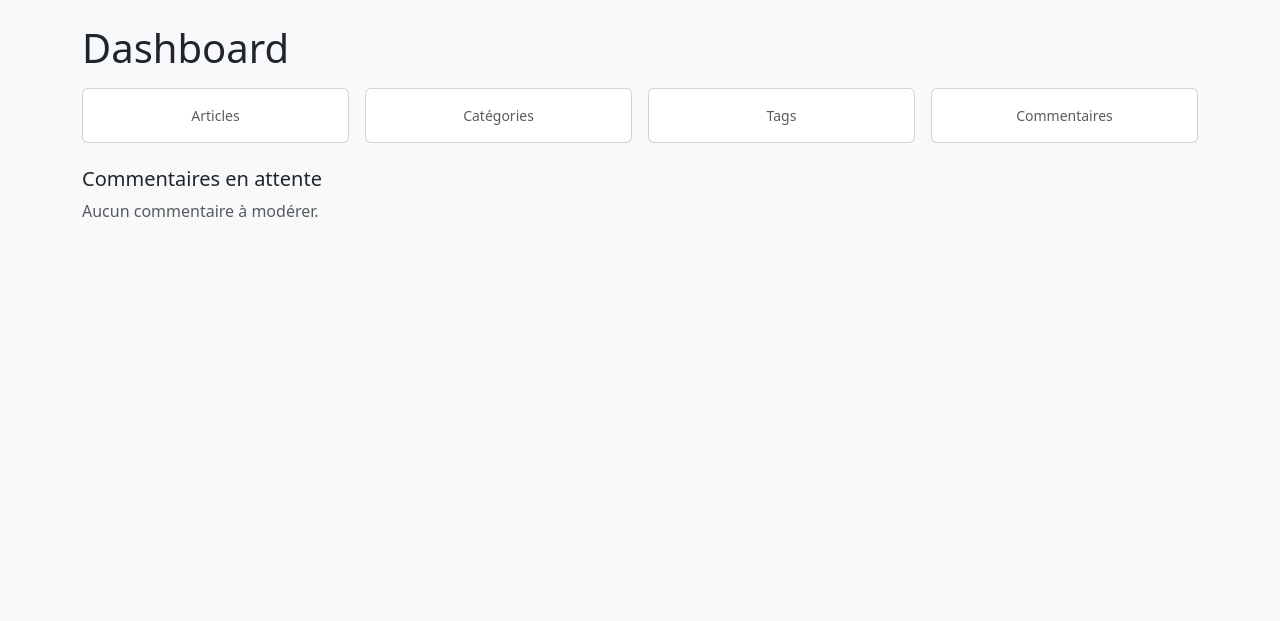
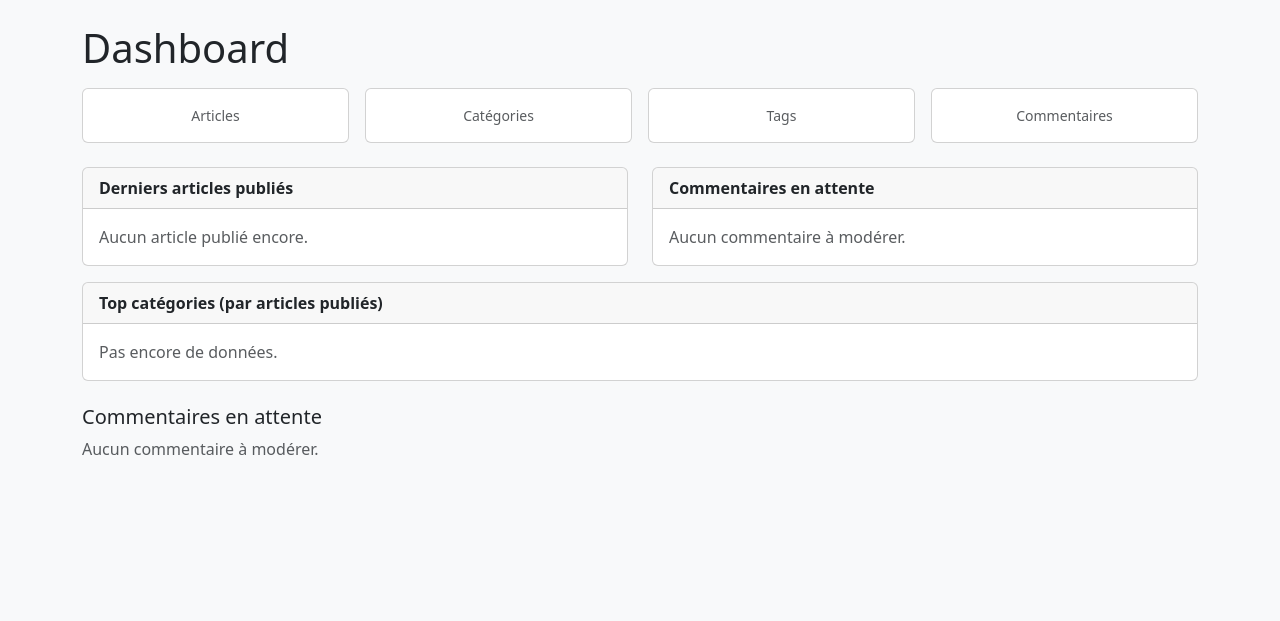
Before and after one commit to shaps31/mangablog, a Symfony app: template templates/admin/dashboard.html.twig in a window 1280 px wide. Shown: the part 56-677 px from the top of the page. Run offline with Twig, Linux system fonts and the light colour scheme; the template is opened without the code that fills it, so the values that code supplies are empty; some libraries are stand-ins or nearby versions.

Commit message:
feat(admin): dashboard enrichi (derniers posts, pending comments, top catégories)

```diff
--- a/templates/admin/dashboard.html.twig
+++ b/templates/admin/dashboard.html.twig
@@ -39,6 +39,88 @@
     </div>
   </div>
 </div>
+    <div class="row mt-4">
+        <div class="col-lg-6">
+            <div class="card mb-3">
+                <div class="card-header fw-bold">Derniers articles publiés</div>
+                <div class="card-body p-0">
+                    {% if latestPosts is empty %}
+                        <p class="m-3 text-muted">Aucun article publié encore.</p>
+                    {% else %}
+                        <table class="table table-sm mb-0 align-middle">
+                            <thead>
+                            <tr>
+                                <th>Titre</th>
+                                <th>Catégorie</th>
+                                <th>Publié le</th>
+                                <th class="text-end">Actions</th>
+                            </tr>
+                            </thead>
+                            <tbody>
+                            {% for p in latestPosts %}
+                                <tr>
+                                    <td>{{ p.title }}</td>
+                                    <td>{{ p.category ? p.category.name : '—' }}</td>
+                                    <td>{{ p.publishedAt ? p.publishedAt|date('Y-m-d H:i') : '—' }}</td>
+                                    <td class="text-end">
+                                        <a class="btn btn-sm btn-outline-primary" href="{{ path('blog_show', {slug: p.slug}) }}">Voir</a>
+                                        <a class="btn btn-sm btn-outline-secondary" href="{{ path('app_post_edit', {id: p.id}) }}">Éditer</a>
+                                    </td>
+                                </tr>
+                            {% endfor %}
+                            </tbody>
+                        </table>
+                    {% endif %}
+                </div>
+            </div>
+        </div>
+
+        <div class="col-lg-6">
+            <div class="card mb-3">
+                <div class="card-header fw-bold">Commentaires en attente</div>
+                <div class="card-body p-0">
+                    {% if pendingComments is empty %}
+                        <p class="m-3 text-muted">Aucun commentaire à modérer.</p>
+                    {% else %}
+                        <ul class="list-group list-group-flush">
+                            {% for c in pendingComments %}
+                                <li class="list-group-item d-flex justify-content-between align-items-start">
+                                    <div class="me-2">
+                                        <div class="fw-semibold">{{ c.author.userIdentifier }}</div>
+                                        <div class="small text-muted">
+                                            {{ c.createdAt|date('Y-m-d H:i') }}
+                                            — sur
+                                            <a href="{{ path('app_post_edit', {id: c.post.id}) }}">{{ c.post.title }}</a>
+                                        </div>
+                                        <div class="small" style="white-space: pre-line">{{ c.content|u.truncate(140, '…') }}</div>
+                                    </div>
+                                    <div class="text-nowrap ms-2">
+                                        <a class="btn btn-sm btn-success" href="{{ path('app_comment_toggle', {id: c.id}) }}">Approuver</a>
+                                        <a class="btn btn-sm btn-outline-secondary" href="{{ path('app_comment_show', {id: c.id}) }}">Voir</a>
+                                    </div>
+                                </li>
+                            {% endfor %}
+                        </ul>
+                    {% endif %}
+                </div>
+            </div>
+        </div>
+    </div>
+
+    <div class="card">
+        <div class="card-header fw-bold">Top catégories (par articles publiés)</div>
+        <div class="card-body">
+            {% if topCategories is empty %}
+                <p class="text-muted m-0">Pas encore de données.</p>
+            {% else %}
+                {% for row in topCategories %}
+                    <span class="badge text-bg-dark me-1 mb-1">
+          {{ row.name }} : {{ row.total }}
+        </span>
+                {% endfor %}
+            {% endif %}
+        </div>
+    </div>
 
 <div class="alert alert-secondary mt-3">
   <strong>{{ publishedThisMonth }}</strong> article(s) publiés ce mois-ci.
```
Also changed, not shown: src/Controller/Admin/DashboardController.php (+40 -21 lines).
